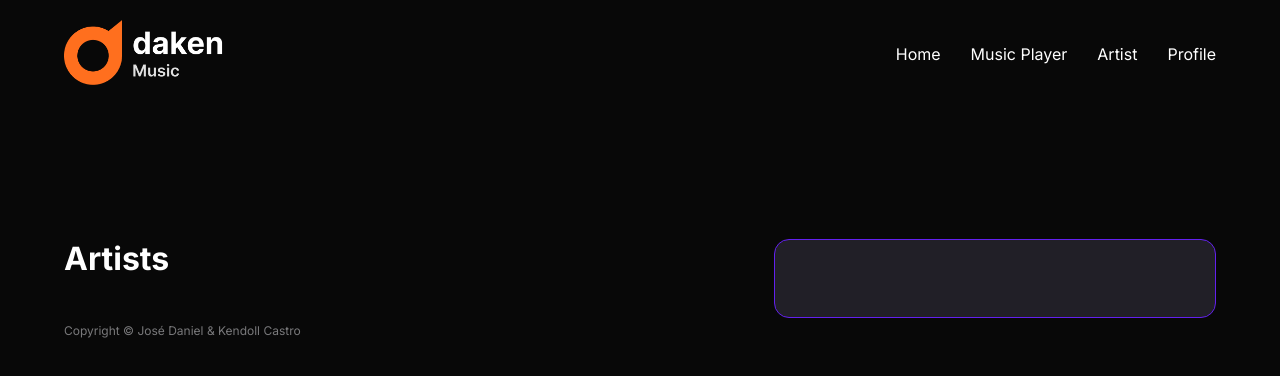
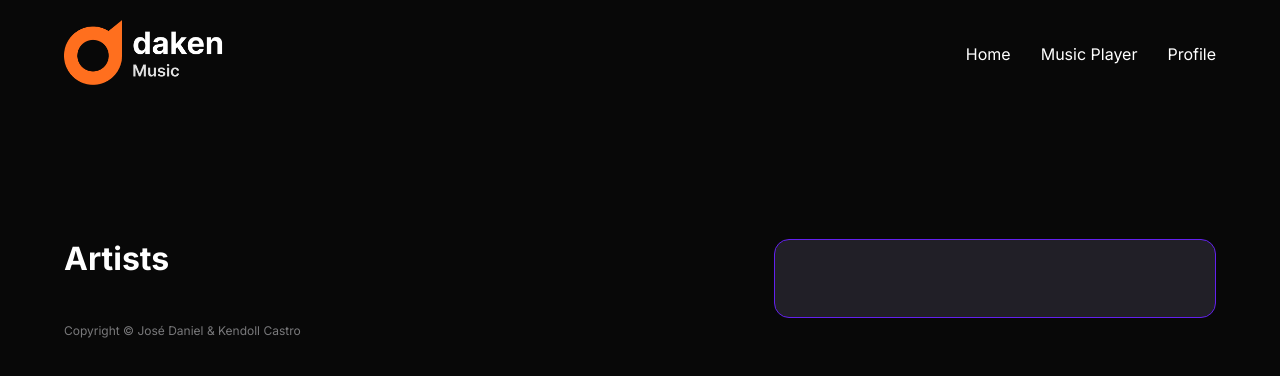
Before and after one commit to jramos22/MusicPlayer, a website with bundled scripts: page index.html in a window 1280 px wide. Built offline with nearby package versions, Linux system fonts and the light colour scheme; no server answers.

Commit message:
Elimino artist del index

```diff
--- a/index.html
+++ b/index.html
@@ -20,7 +20,6 @@
                 <ul class="nav__menu">
                     <li> <a href="#">Home</a></li>
                     <li> <a href="music-player.html">Music Player</a></li>
-                    <li> <a href="artist.html">Artist</a></li>
                     <li> <a href="profile.html">Profile</a></li>
                 </ul>
             </div>
```
